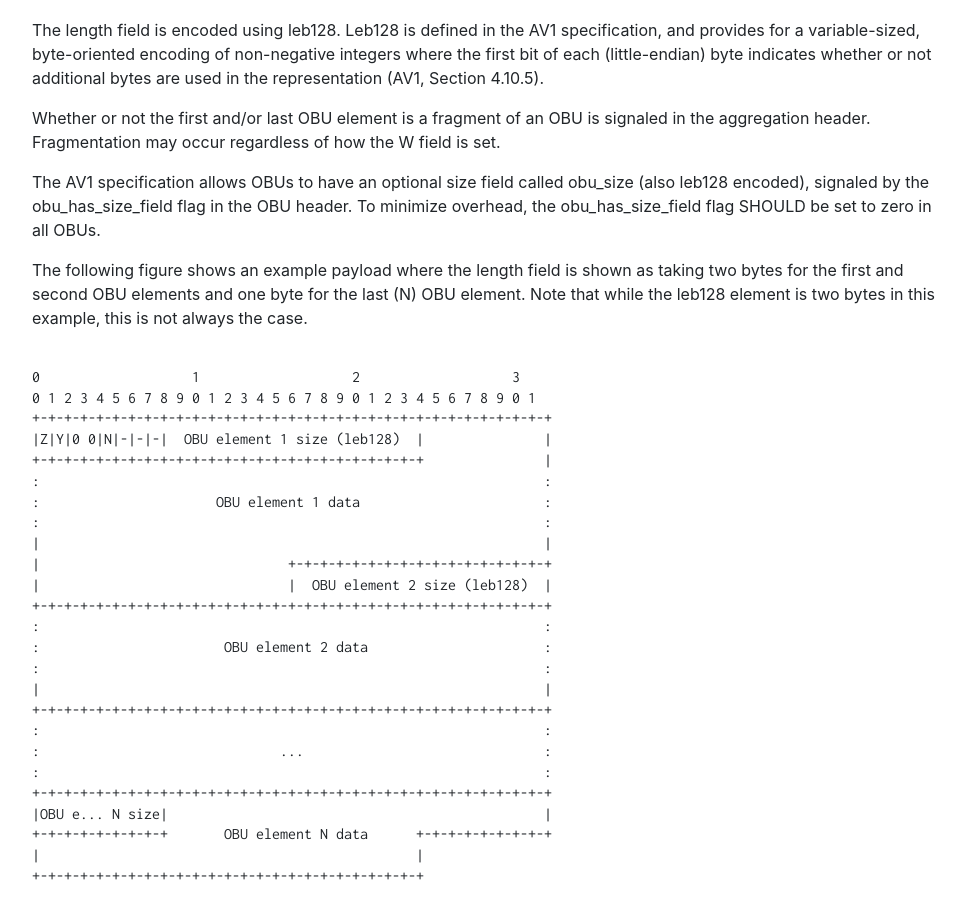
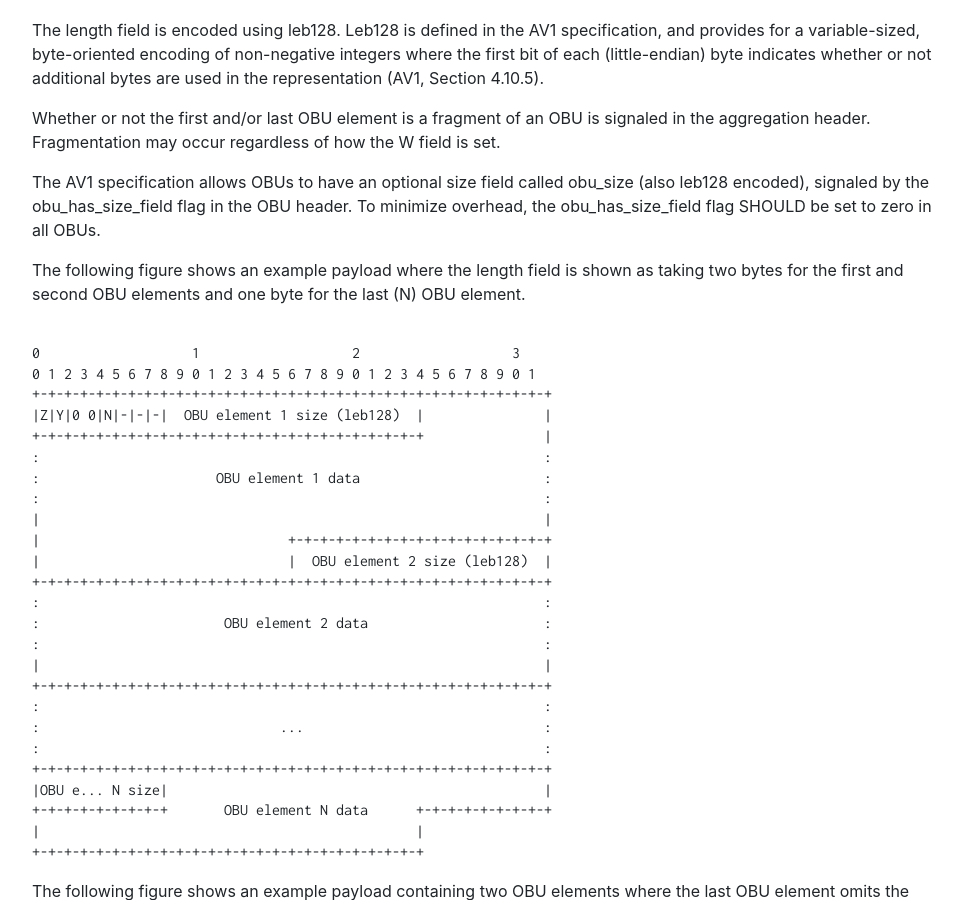
Before and after one commit to AOMediaCodec/av1-rtp-spec, a Jekyll site: the page built from index.md, in a window 1280 px wide and 900 px high, scrolled down 5459 px. Shown: the whole window, without its empty margins (53-1019 px from the left). Built offline with Jekyll 4.4.1, drawn with Linux system fonts in a browser that asks for light colours; nearby versions of some CDN libraries.

Commit message:
Remove Note

```diff
--- a/av1-rtp-spec.md
+++ b/av1-rtp-spec.md
@@ -177,7 +177,8 @@ Whether or not the first and/or last OBU element is a fragment of an OBU is sign
 
 The AV1 specification allows OBUs to have an optional size field called obu_size (also leb128 encoded), signaled by the obu_has_size_field flag in the OBU header. To minimize overhead, the obu_has_size_field flag SHOULD be set to zero in all OBUs.
 
-The following figure shows an example payload where the length field is shown as taking two bytes for the first and second OBU elements and one byte for the last (N) OBU element. Note that while the leb128 element is two bytes in this example, this is not always the case.
+The following figure shows an example payload where the length field is shown as taking two bytes for the first and second OBU elements and one byte for the last (N) OBU element.
+
 
 <pre><code>
 0                   1                   2                   3
```
